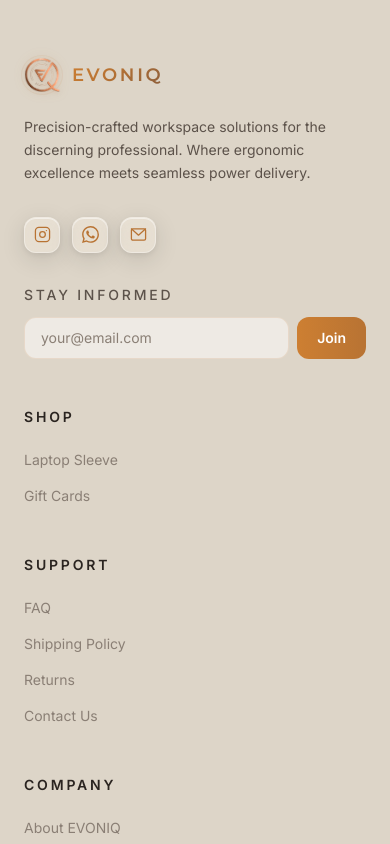
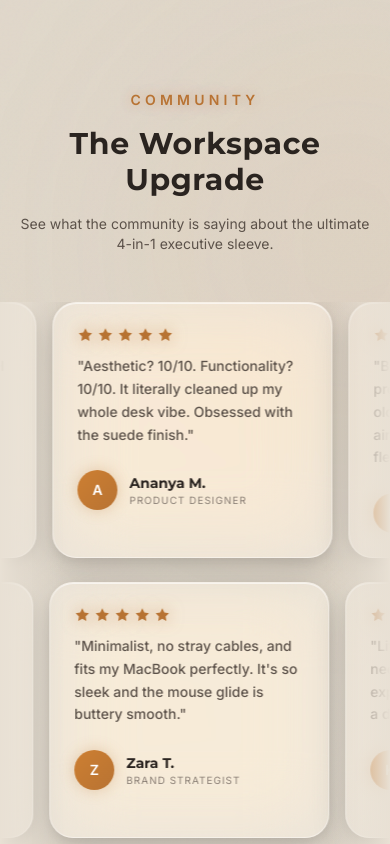
Before and after one commit to suzumah/evoniq-site, a Next.js app: page /shop in a window 390 px wide. Shown: the part 6360-7204 px from the top of the page. Built offline with nearby package versions, Linux system fonts and the light colour scheme.

Commit message:
feat: add premium testimonials marquee above footer

```diff
--- a/app/page.tsx
+++ b/app/page.tsx
@@ -8,6 +8,7 @@
 import ProductTextOverlays from "@/components/ProductTextOverlays";
 import AnnouncementRibbon from "@/components/AnnouncementRibbon";
 import PromoBanner from "@/components/PromoBanner";
+import Testimonials from "@/components/Testimonials";
 import Navbar from "@/components/Navbar";
 import Footer from "@/components/Footer";
 import { products } from "@/data/products";
@@ -276,6 +277,7 @@
                 </motion.div>
             </section>
 
+            <Testimonials />
             <Footer />
         </main>
     );
--- a/app/shop/page.tsx
+++ b/app/shop/page.tsx
@@ -7,6 +7,7 @@
 import Footer from "@/components/Footer";
 import { products } from "@/data/products";
 import PromoBanner from "@/components/PromoBanner";
+import Testimonials from "@/components/Testimonials";
 import { useCart } from "@/context/CartContext";
 import type { CartProduct } from "@/context/CartContext";
 
@@ -644,6 +645,7 @@
                 </div>
             </section>
 
+            <Testimonials />
             <Footer />
         </main>
     );
--- /dev/null
+++ b/components/Testimonials.tsx
@@ -0,0 +1,169 @@
+"use client";
+
+import { motion } from "framer-motion";
+
+const reviews = [
+    {
+        name: "Rahul S.",
+        role: "Software Dev",
+        text: "Total game changer for my WFH setup. The wireless charging is clutch, ngl. Desk hasn't looked this clean in years.",
+        rating: 5,
+    },
+    {
+        name: "Ananya M.",
+        role: "Product Designer",
+        text: "Aesthetic? 10/10. Functionality? 10/10. It literally cleaned up my whole desk vibe. Obsessed with the suede finish.",
+        rating: 5,
+    },
+    {
+        name: "Kartik V.",
+        role: "Startup Founder",
+        text: "Bro, the build quality feels so premium. Major upgrade from my old mat. Keeping my phone and airpods charged is a massive flex.",
+        rating: 5,
+    },
+    {
+        name: "Sneha P.",
+        role: "Content Creator",
+        text: "Saves so much space! I used to have wires and chargers everywhere but now my desk actually looks Pinterest-worthy. Huge W.",
+        rating: 5,
+    },
+    {
+        name: "Rohan K.",
+        role: "Finance Analyst",
+        text: "Got the Brown variant and it’s giving rich CEO energy. Love how fast the charging pad responds. Worth every rupee.",
+        rating: 5,
+    },
+    {
+        name: "Zara T.",
+        role: "Brand Strategist",
+        text: "Minimalist, no stray cables, and fits my MacBook perfectly. It's so sleek and the mouse glide is buttery smooth.",
+        rating: 5,
+    },
+    {
+        name: "Kabir D.",
+        role: "Freelance Architect",
+        text: "Literally the only desk mat you need. Such a premium unboxing experience and it looks insane on a dark wood setup.",
+        rating: 5,
+    },
+    {
+        name: "Riya C.",
+        role: "Marketing Manager",
+        text: "Can't imagine going back to a normal desk pad. The quality is crazy good and the built-in charger is actually elite.",
+        rating: 5,
+    },
+    {
+        name: "Aryan B.",
+        role: "Data Scientist",
+        text: "Top-tier accessory. Protects my laptop, declutters my desk, and charges my gear instantly. Honestly, best purchase of the year.",
+        rating: 5,
+    },
+];
+
+function StarRating({ rating }: { rating: number }) {
+    return (
+        <div className="flex gap-1 mb-3">
+            {[...Array(5)].map((_, i) => (
+                <svg
+                    key={i}
+                    className={`w-4 h-4 ${i < rating ? "text-[#B87333] drop-shadow-[0_0_8px_rgba(184,115,51,0.6)]" : "text-[#B87333]/30"}`}
+                    fill="currentColor"
+                    viewBox="0 0 24 24"
+                >
+                    <path d="M12 2l3.09 6.26L22 9.27l-5 4.87 1.18 6.88L12 17.77l-6.18 3.25L7 14.14 2 9.27l6.91-1.01L12 2z" />
+                </svg>
+            ))}
+        </div>
+    );
+}
+
+// Split reviews into two arrays for two separate marquee rows
+const row1 = reviews.slice(0, 5);
+const row2 = reviews.slice(5, 9); // Alternatively, duplicate some or just let it loop
+
+// We duplicate items inside the render so the marquee loops smoothly
+function MarqueeRow({ items, reverse = false }: { items: typeof reviews, reverse?: boolean }) {
+    return (
+        <div className={`flex w-max ${reverse ? "animate-[marqueeReverse_40s_linear_infinite]" : "animate-[marquee_40s_linear_infinite]"} hover:[animation-play-state:paused]`}>
+            {/* Duplicated thrice for seamless infinite scroll */}
+            {[...Array(3)].map((_, arrayIndex) => (
+                <div key={arrayIndex} className="flex gap-4 sm:gap-6 px-2 sm:px-3">
+                    {items.map((review, i) => (
+                        <div
+                            key={`${arrayIndex}-${i}`}
+                            className="w-[280px] sm:w-[350px] glass-strong rounded-3xl p-6 sm:p-8 flex-shrink-0 transition-all duration-300 hover:border-[#B87333]/30 group"
+                        >
+                            <StarRating rating={review.rating} />
+                            <p className="text-[#5C524A] text-sm sm:text-base leading-relaxed mb-6 font-medium">
+                                &quot;{review.text}&quot;
+                            </p>
+                            <div className="flex items-center gap-3 mt-auto">
+                                <div className="w-10 h-10 rounded-full bg-gradient-to-br from-[#CD7F32] to-[#B87333] flex items-center justify-center text-white font-bold text-sm shadow-[0_0_15px_rgba(184,115,51,0.3)] group-hover:shadow-[0_0_20px_rgba(184,115,51,0.5)] transition-shadow">
+                                    {review.name.charAt(0)}
+                                </div>
+                                <div>
+                                    <p className="text-[#2A2420] text-sm font-bold font-montserrat">{review.name}</p>
+                                    <p className="text-[#8A7F75] text-[10px] uppercase tracking-widest">{review.role}</p>
+                                </div>
+                            </div>
+                        </div>
+                    ))}
+                </div>
+            ))}
+        </div>
+    );
+}
+
+export default function Testimonials() {
+    return (
+        <section className="relative py-24 sm:py-32 overflow-hidden border-t border-[#B87333]/10">
+            {/* Decorative background gradients */}
+            <div className="absolute top-0 left-1/4 w-[500px] h-[500px] bg-[#B87333]/5 rounded-full blur-[120px] pointer-events-none" />
+
+            <div className="relative max-w-7xl mx-auto px-4 sm:px-6 mb-12 sm:mb-16 text-center">
+                <motion.div
+                    initial={{ opacity: 0, y: 30 }}
+                    whileInView={{ opacity: 1, y: 0 }}
+                    transition={{ duration: 0.8, ease: [0.22, 1, 0.36, 1] }}
+                    viewport={{ once: true, margin: "-100px" }}
+                >
+                    <span className="text-[#B87333] text-sm font-semibold uppercase tracking-[0.3em] mb-4 block glow-text-gold">
+                        Community
+                    </span>
+                    <h2 className="text-3xl sm:text-4xl md:text-5xl font-montserrat font-bold text-[#2A2420] tracking-[0.02em]">
+                        The Workspace Upgrade
+                    </h2>
+                    <p className="text-[#5C524A] mt-4 max-w-2xl mx-auto text-sm sm:text-base">
+                        See what the community is saying about the ultimate 4-in-1 executive sleeve.
+                    </p>
+                </motion.div>
+            </div>
+
+            {/* Marquee Setup */}
+            <div className="relative flex flex-col gap-6 sm:gap-8 overflow-hidden mask-edges pb-10">
+                {/* Left/Right Fade Masks */}
+                <div className="absolute left-0 top-0 bottom-0 w-16 sm:w-32 bg-gradient-to-r from-[#E8E0D4] to-transparent z-10 pointer-events-none" />
+                <div className="absolute right-0 top-0 bottom-0 w-16 sm:w-32 bg-gradient-to-l from-[#E8E0D4] to-transparent z-10 pointer-events-none" />
+
+                <div className="relative">
+                    <MarqueeRow items={row1} />
+                </div>
+                <div className="relative -ml-40">
+                    <MarqueeRow items={row2} reverse={true} />
+                </div>
+            </div>
+
+            <style dangerouslySetInnerHTML={{
+                __html: `
+                @keyframes marquee {
+                    0% { transform: translateX(0); }
+                    100% { transform: translateX(calc(-33.333%)); }
+                }
+                @keyframes marqueeReverse {
+                    0% { transform: translateX(calc(-33.333%)); }
+                    100% { transform: translateX(0); }
+                }
+                `
+            }} />
+        </section>
+    );
+}
```
